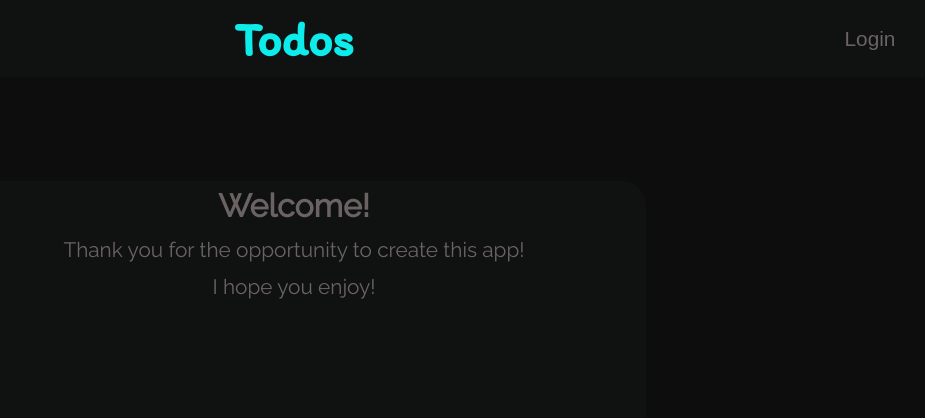
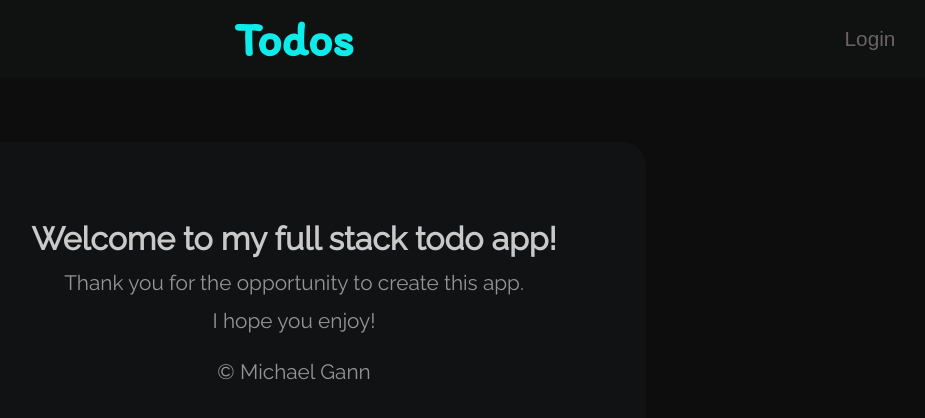
Before and after one commit to michael-gann/Todo-App-Kadince, a React (Create React App) app in the folder frontend/: page / in a window 1280 px wide. Shown: the top 418 px of the page, without its empty margins (346-1271 px from the left). Built offline with nearby package versions, Linux system fonts and the light colour scheme; no server answers.

Commit message:
update splash styling

```diff
--- a/frontend/src/components/Splash/Splash.jsx
+++ b/frontend/src/components/Splash/Splash.jsx
@@ -1,21 +1,22 @@
-import React from 'react'
+import React from "react";
 
-import "./splash.css"
+import "./splash.css";
 
 const Splash = () => {
-    return (
-        <div className="splash-container">
-            <div className="splash-content">
-                <h2 className="splash-welcome">
-                    Welcome!
-                </h2>
-                <p className="splash-text">Thank you for the opportunity to create this app!</p>
-                <p className="splash-text">I hope you enjoy!</p>
-            </div>
+  return (
+    <main>
+      <div className="splash-container">
+        <div className="splash-content">
+          <h2 className="splash-welcome">Welcome to my full stack todo app!</h2>
+          <p className="splash-text">
+            Thank you for the opportunity to create this app.
+          </p>
+          <p className="splash-text">I hope you enjoy!</p>
+          <p className="splash-text copy">&copy; Michael Gann</p>
+        </div>
+      </div>
+    </main>
+  );
+};
 
-        </div>
-
-    )
-}
-
-export default Splash
+export default Splash;
--- a/frontend/src/components/Splash/splash.css
+++ b/frontend/src/components/Splash/splash.css
@@ -1,29 +1,43 @@
 .splash-container {
     display: flex;
     justify-content: center;
-    margin-top: 8%;
+    margin-top: 5%;
+    width: 100%;
+}
+
+main {
+    min-height: calc(100vh -78.2px);
+    display: flex;
+    justify-content: center;
+    align-items: center;
 }
 
 .splash-container > .splash-content {
+    position: relative;
     display: flex;
+    justify-content: center;
     flex-direction: column;
     width: 55%;
-    height: 60vh;
+    height: 40vh;
+    background:  rgba(17, 18, 19, .96);
     border-radius: 1.5rem;
-    /* backdrop-filter: blur(100rem);
-    z-index: 2; */
-    background: white;
-    background:  rgb(16, 17, 17);
 }
 
 .splash-container > .splash-content > .splash-welcome {
     align-self: center;
     font-size: 2rem;
     padding: .2em;
+    color: rgb(201, 201, 201);
 }
+
 
 .splash-container > .splash-content > .splash-text {
     padding: .3em;
     align-self: center;
     font-size: 1.3rem;
+    color:rgb(148, 148, 148);
 }
+
+.copy {
+    margin-top: 2%;
+}
```
